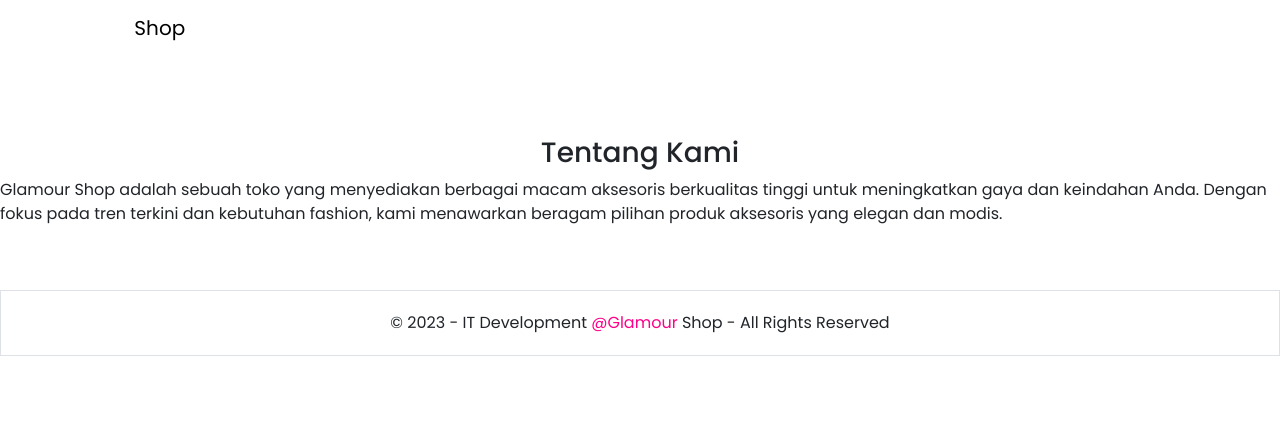
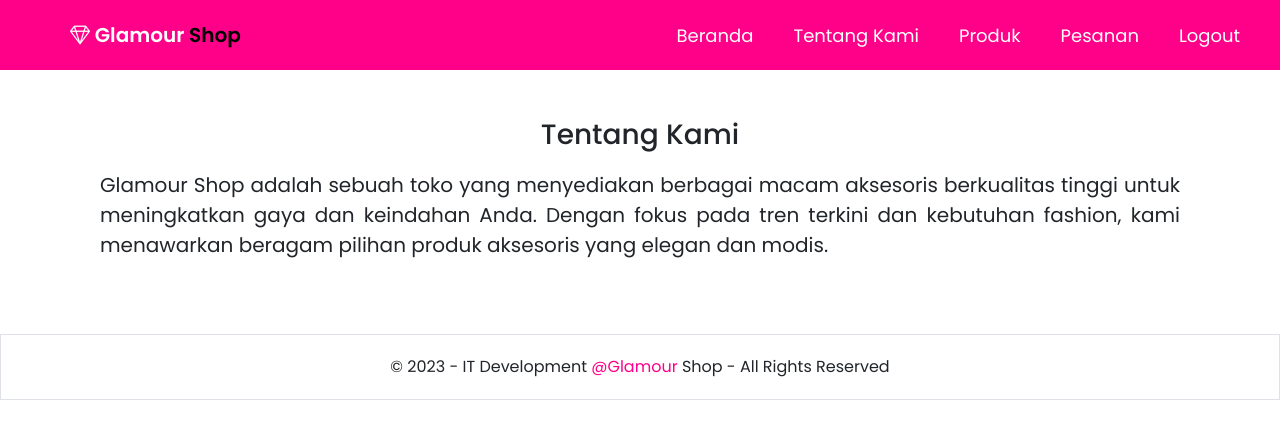
Before and after one commit to A2-Kelompok-1/project-akhir-web, a PHP site: page /user/about.php in a window 1280 px wide. Shown: the top 439 px of the page. Run offline with PHP 8.4, Linux system fonts and the light colour scheme; some libraries are stand-ins or nearby versions.

Commit message:
front end user

```diff
--- a/style.css
+++ b/style.css
@@ -13,8 +13,20 @@
     --tertiary-color: rgba(109, 104, 104, 0.964);
 }
 
-.navbar{
+.navbar, #navbar{
     padding: 20px;
+}
+
+.bg-pink{
+    background-color: var(--main-color);
+}
+.btn-outline-pink{
+    background-color: var(--main-color);
+    color: var(--main-color);
+}
+.navbar-toggler-black-pink:focus, .navbar-toggler-black-pink:active {
+    background-color: pink;
+    border-color: pink;
 }
 
 span{
@@ -26,12 +38,22 @@
     font-weight: bold;
 }
 
+#logo2{
+    color: var(--secondry-color);
+    font-weight: bold;
+    padding: 0px 50px;
+}
+
 #nav:hover, #text{
     color: var(--main-color);
 }
 
 section{
     padding: 5rem 0 3rem;
+}
+
+.section_user{
+    padding: 3rem 0 3rem;
 }
 
 footer{
@@ -52,3 +74,32 @@
     color: var(--tertiary-color);
     padding-left: 10px;
 }
+
+th{
+    text-align: center;
+}
+
+.tentang{
+    padding: 10px 100px;
+    text-align: justify;
+    font-size: 20px;
+}
+
+#nav-user{
+    font-size: 15px;
+}
+
+#nav-user{
+    color: var(--secondry-color);
+    font-size: 18px;
+    padding: 0px 20px;
+}
+
+#nav-user:hover{
+    color: var(--netral-color);
+}
+
+#logo3{
+    color: var(--main-color);
+    padding: 0px 250px;
+}
```
